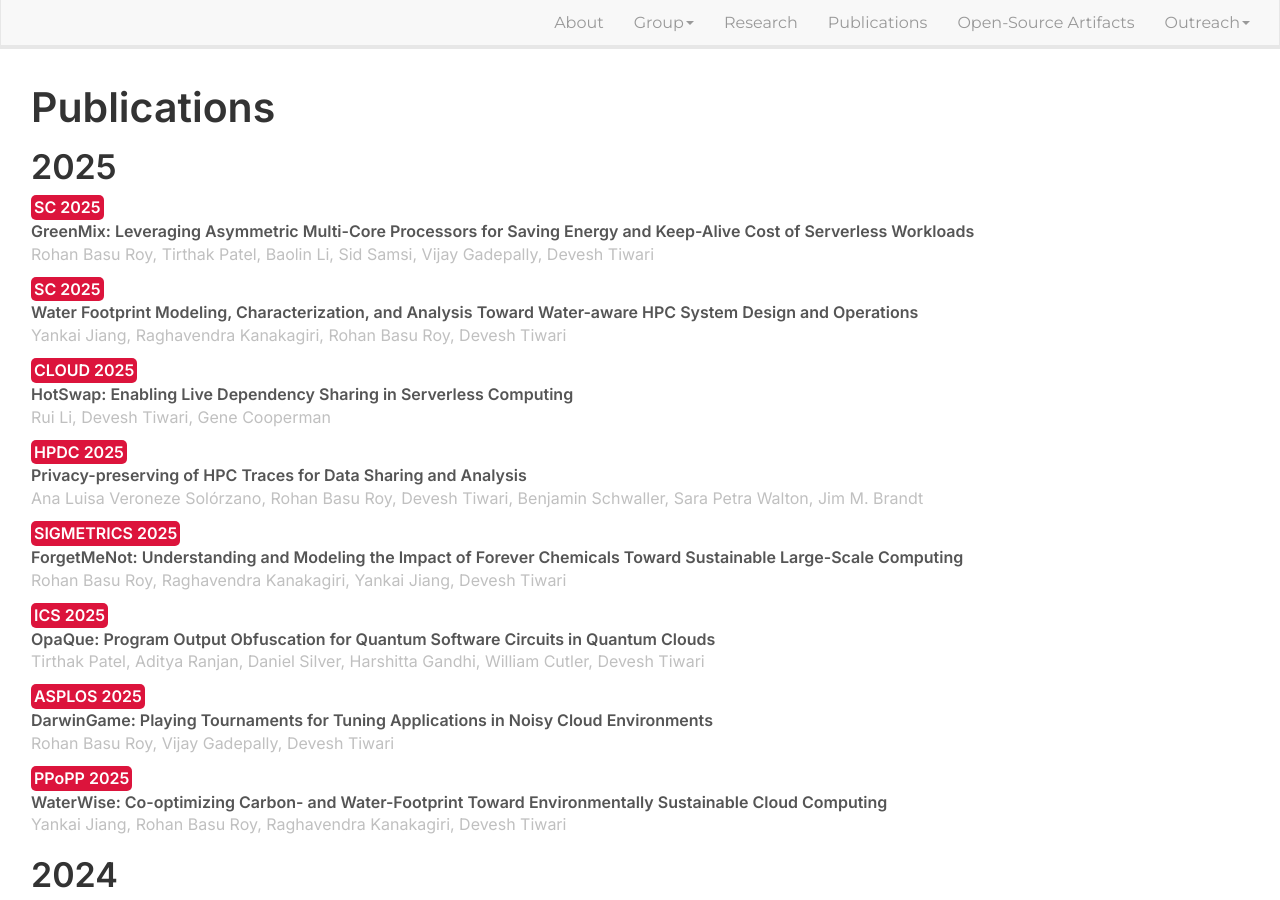
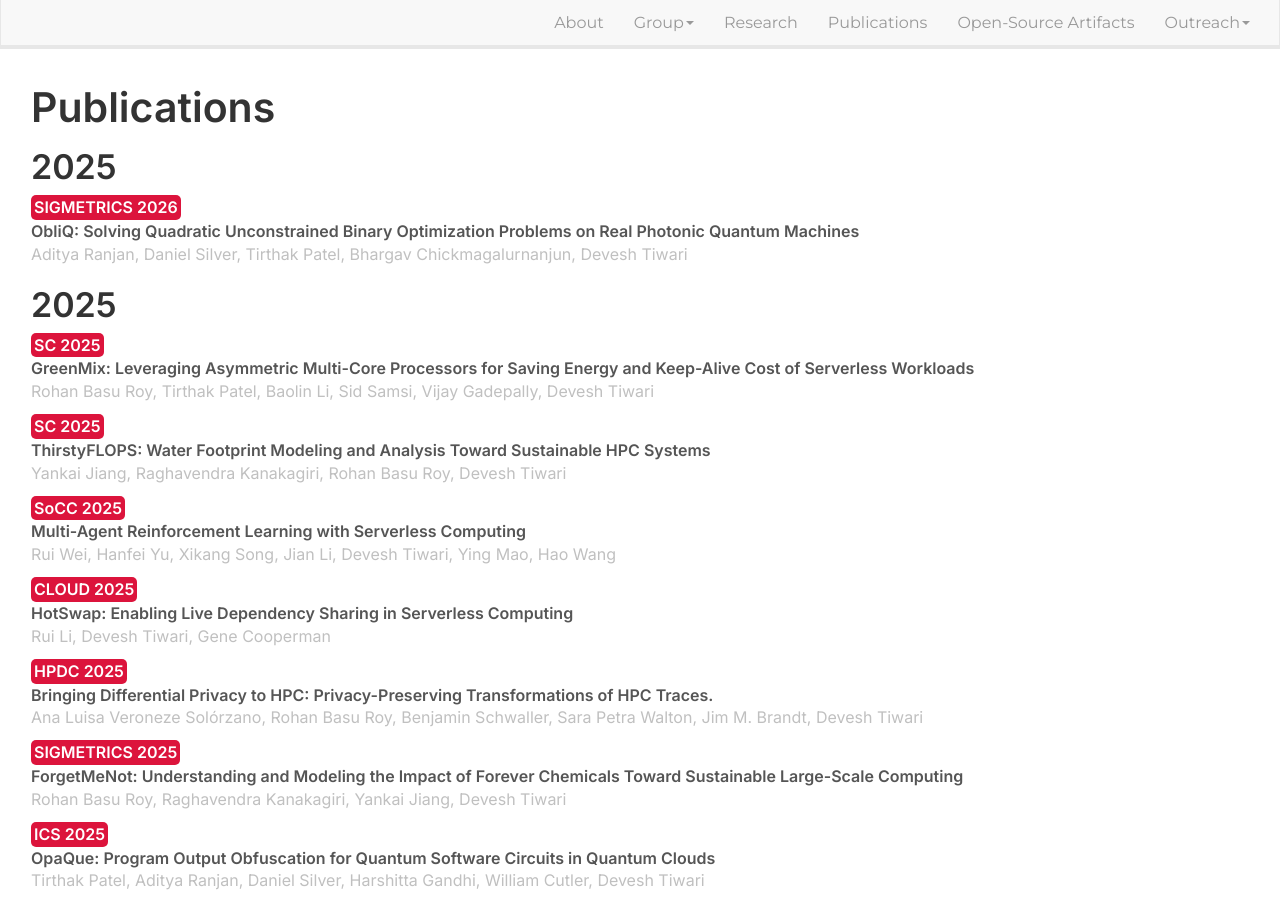
Before and after one commit to GoodwillComputingLab/goodwillcomputinglab.github.io, a Jekyll site: the page built from _pages/publications.md, in a window 1280 px wide and 900 px high. Built offline with Jekyll 4.4.1, drawn with Linux system fonts in a browser that asks for light colours; nearby versions of some CDN libraries.

Commit message:
Update publications with new conference papers
Added new conference paper details and updated existing entries.

```diff
--- a/_data/publications.yml
+++ b/_data/publications.yml
@@ -1,3 +1,11 @@
+- year:
+  text: "2025"
+  elements:
+
+  - conference: "SIGMETRICS 2026"
+    paper: "ObliQ: Solving Quadratic Unconstrained Binary Optimization Problems on Real Photonic Quantum Machines"
+    authors: "Aditya Ranjan, Daniel Silver, Tirthak Patel, Bhargav Chickmagalurnanjun, Devesh Tiwari"
+
 - year:
   text: "2025"
   elements:
@@ -7,16 +15,20 @@
     authors: "Rohan Basu Roy, Tirthak Patel, Baolin Li, Sid Samsi, Vijay Gadepally, Devesh Tiwari"
 
   - conference: "SC 2025"
-    paper: "Water Footprint Modeling, Characterization, and Analysis Toward Water-aware HPC System Design and Operations"
+    paper: "ThirstyFLOPS: Water Footprint Modeling and Analysis Toward Sustainable HPC Systems"
     authors: "Yankai Jiang, Raghavendra Kanakagiri, Rohan Basu Roy, Devesh Tiwari"
+
+  - conference: "SoCC 2025"
+    paper: "Multi-Agent Reinforcement Learning with Serverless Computing"
+    authors: "Rui Wei, Hanfei Yu, Xikang Song, Jian Li, Devesh Tiwari, Ying Mao, Hao Wang"
 
   - conference: "CLOUD 2025"
     paper: "HotSwap: Enabling Live Dependency Sharing in Serverless Computing"
     authors: "Rui Li, Devesh Tiwari, Gene Cooperman"
 
   - conference: "HPDC 2025"
-    paper: "Privacy-preserving of HPC Traces for Data Sharing and Analysis"
-    authors: "Ana Luisa Veroneze Solórzano, Rohan Basu Roy, Devesh Tiwari, Benjamin Schwaller, Sara Petra Walton, Jim M. Brandt"
+    paper: "Bringing Differential Privacy to HPC: Privacy-Preserving Transformations of HPC Traces."
+    authors: "Ana Luisa Veroneze Solórzano, Rohan Basu Roy, Benjamin Schwaller, Sara Petra Walton, Jim M. Brandt, Devesh Tiwari"
 
   - conference: "SIGMETRICS 2025"
     paper: "ForgetMeNot: Understanding and Modeling the Impact of Forever Chemicals Toward Sustainable Large-Scale Computing"
```
